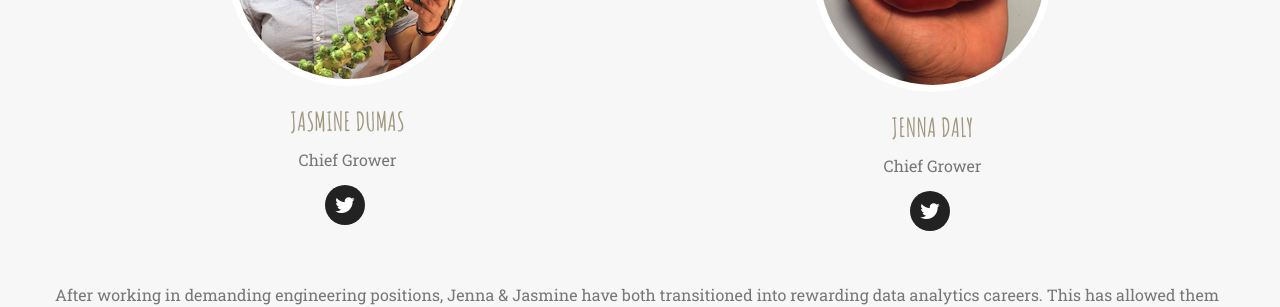
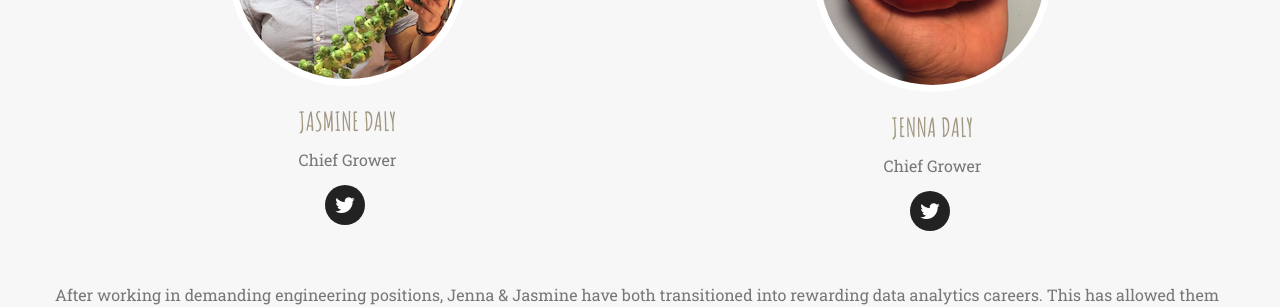
Before and after one commit to jasdumas/hipsterveggies, a Jekyll site: the page built from index.html, in a window 1280 px wide and 1400 px high, scrolled down 3869 px. Shown: the part 289-596 px from the top of the window. Built offline with Jekyll 4.4.1, drawn with Linux system fonts in a browser that asks for light colours; some web fonts are replaced; part of the change alters nothing that is shown.

```diff
--- a/_config.yml
+++ b/_config.yml
@@ -1,5 +1,5 @@
-url: http://hipsterveggies.com/
-baseurl: http://hipsterveggies.com/
+url: https://hipsterveggies.com/
+baseurl: https://hipsterveggies.com/
 
 # Site settings
 title: Hipster Veggies
@@ -9,7 +9,7 @@ description: "intelligent locally-grown subculture"
 
 # Team names, titles and social links
 people:
-- name: Jasmine Dumas
+- name: Jasmine Daly
   pic: jasmine-bs
   position: Chief Grower
   social:
```
